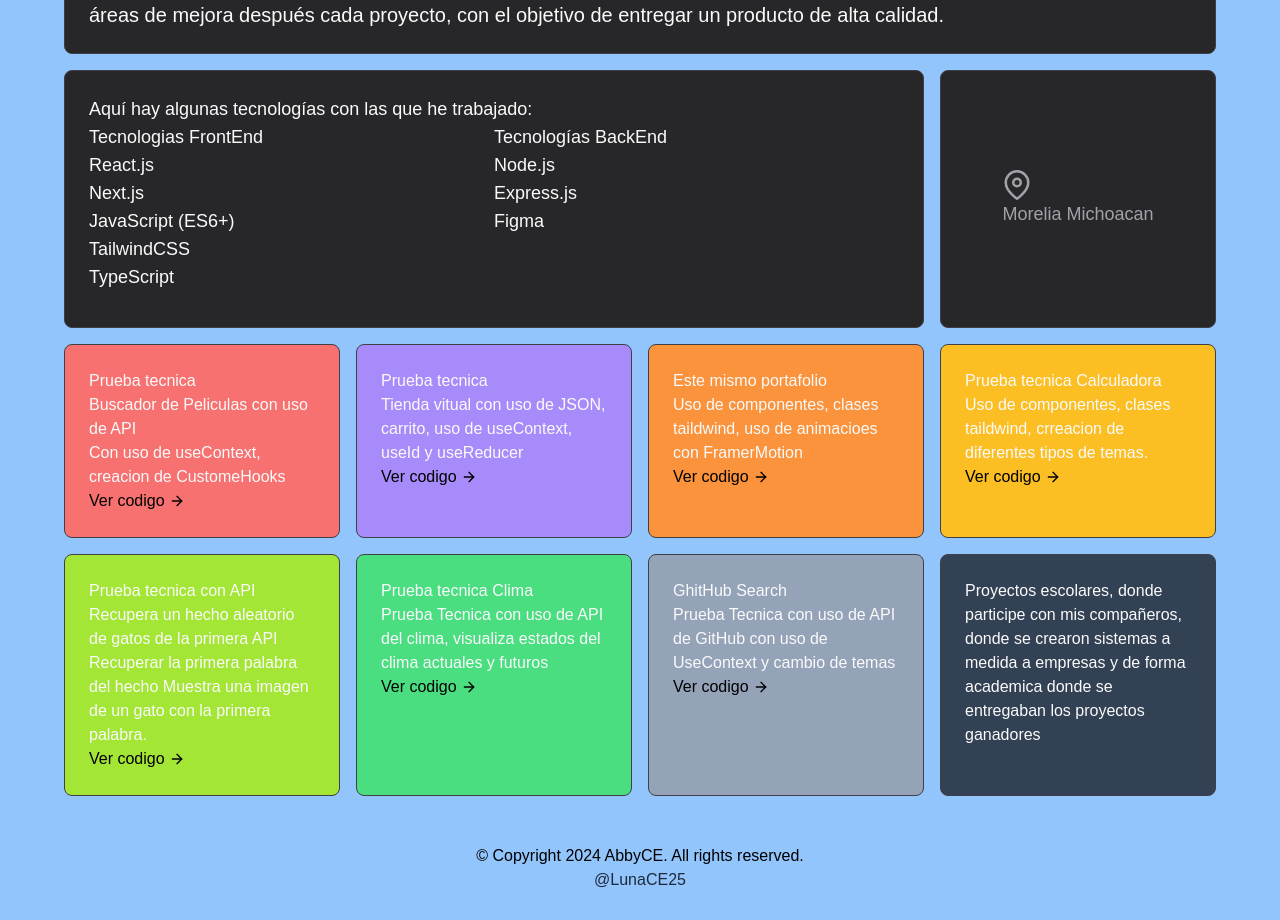
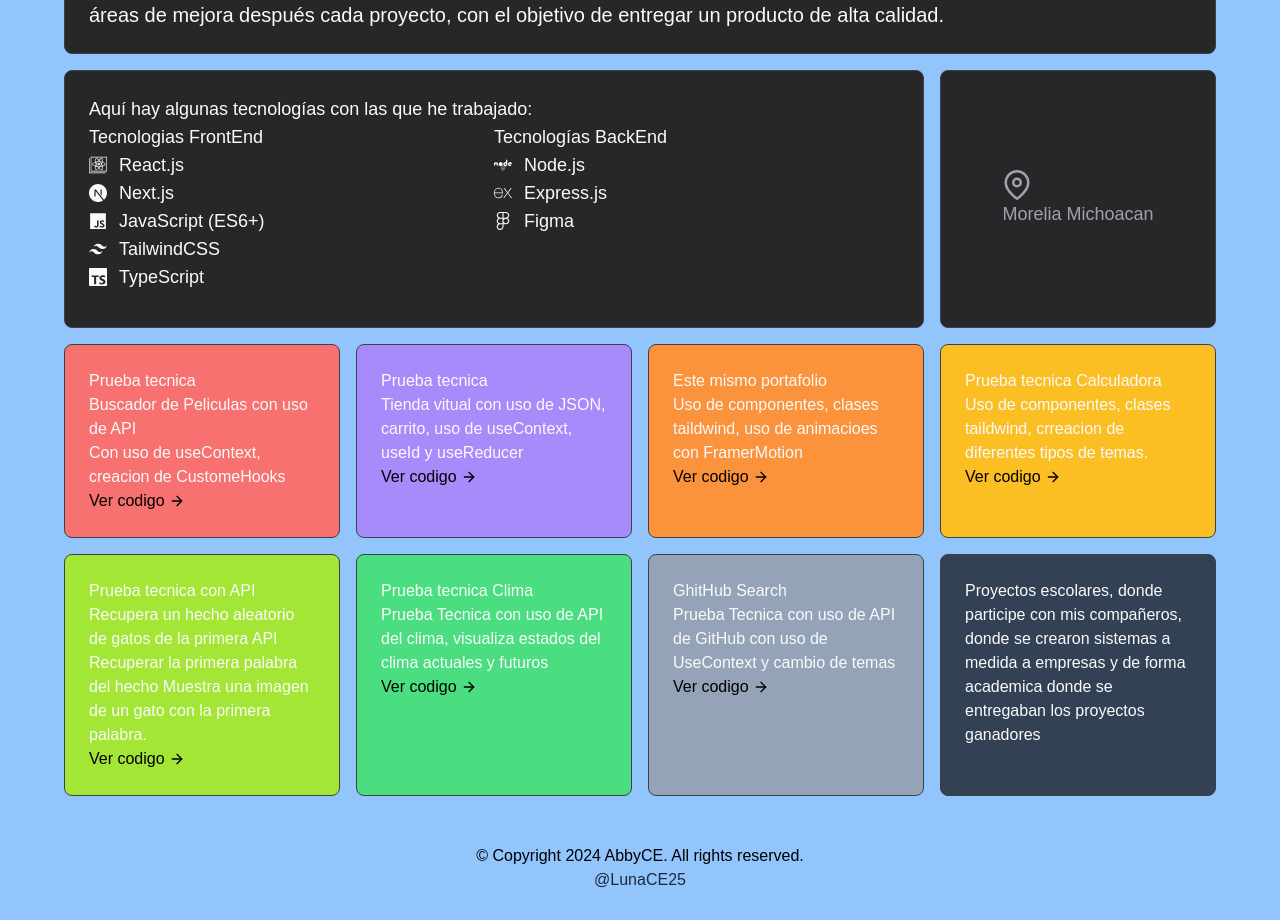
Before and after one commit to Abby25CE/portafolio, a Next.js app: page / in a window 1280 px wide. Shown: the part 1240-2160 px from the top of the page. Built offline with nearby package versions, Linux system fonts and the light colour scheme.

Commit message:
Update index.tsx

```diff
--- a/src/Me/index.tsx
+++ b/src/Me/index.tsx
@@ -3,8 +3,19 @@ import React from "react";
 import { MotionProps, motion } from "framer-motion";
 import { twMerge } from "tailwind-merge";
 import { FiArrowRight, FiMail, FiMapPin } from "react-icons/fi";
-import { SiGithub, SiLinkedin, SiGoogledrive } from "react-icons/si";
+import {
+  SiGithub,
+  SiLinkedin,
+  SiGoogledrive,
+  SiCreatereactapp,
+  SiNextdotjs,
+  SiTypescript,
+  SiExpress,
+} from "react-icons/si";
 import Image from "next/image";
+import { IoLogoJavascript } from "react-icons/io5";
+import { RiTailwindCssFill } from "react-icons/ri";
+import { FaFigma, FaNode } from "react-icons/fa";
 
 export const RevealBento = () => {
   return (
@@ -345,20 +356,41 @@ const ListBlock = () => (
       Aquí hay algunas tecnologías con las que he trabajado:
       <br />
       <div className="grid grid-cols-2">
-        <p>
-          Tecnologias FrontEnd <br />
-          React.js <br />
-          Next.js <br />
-          JavaScript (ES6+) <br />
-          TailwindCSS <br />
-          TypeScript
-        </p>
-        <p>
-          Tecnologías BackEnd <br />
-          Node.js <br />
-          Express.js <br />
-          Figma <br />
-        </p>
+        <ul className="flex flex-col">
+          Tecnologias FrontEnd
+          <li className="flex items-center gap-3">
+            <SiCreatereactapp /> React.js
+          </li>
+          <li className="flex items-center gap-3">
+            <SiNextdotjs /> Next.js
+          </li>
+          <li className="flex items-center gap-3">
+            <IoLogoJavascript />
+            JavaScript (ES6+)
+          </li>
+          <li className="flex items-center gap-3">
+            <RiTailwindCssFill />
+            TailwindCSS
+          </li>
+          <li className="flex items-center gap-3">
+            <SiTypescript />
+            TypeScript
+          </li>
+        </ul>
+        <ul className="flex flex-col">
+          Tecnologías BackEnd
+          <li className="flex items-center gap-3">
+            <FaNode />
+            Node.js
+          </li>
+          <li className="flex items-center gap-3">
+            <SiExpress /> Express.js
+          </li>
+          <li className="flex items-center gap-3">
+            <FaFigma />
+            Figma
+          </li>
+        </ul>
       </div>
     </div>
   </Block>
```
